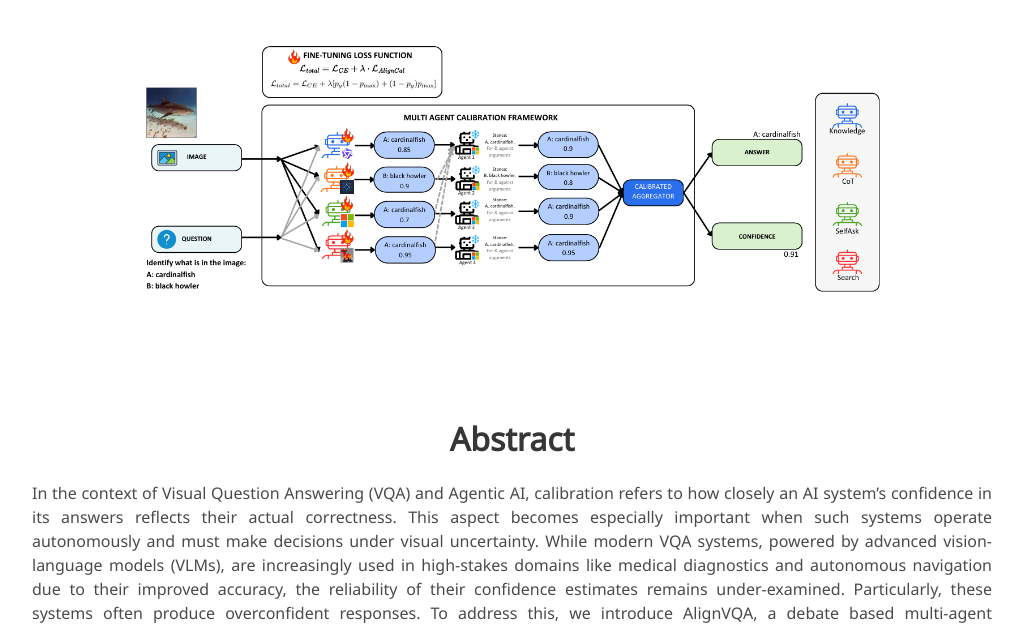
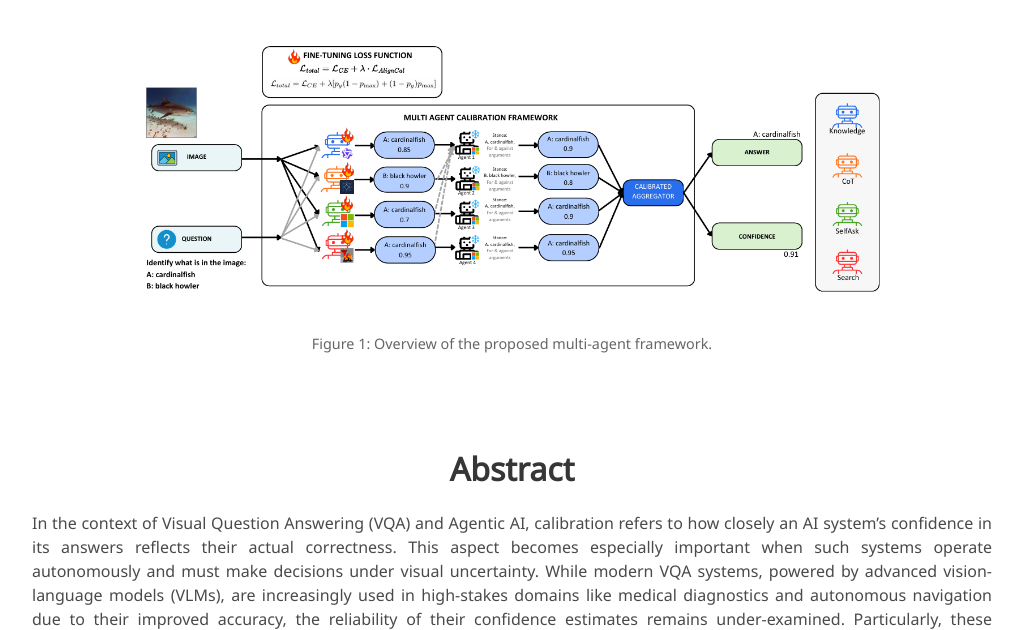
Before and after one commit to refine-align/refine-align.github.io, a plain HTML site: page index.html in a window 1280 px wide. Shown: the part 470-1100 px from the top of the page, without its empty margins (128-1151 px from the left). Drawn offline with nearby package versions, Linux system fonts and the light colour scheme; some icons are missing; a web font is replaced by a local one.

Commit message:
Update index.html

```diff
--- a/index.html
+++ b/index.html
@@ -84,13 +84,22 @@
 
     <div class="columns is-centered">
       <div class="column is-10 has-text-centered">
-        <img src="./static/images/agentic_framework.png"
-             alt="Framework Diagram"
-             style="width: 1200px; max-width: 100%; border-radius: 8px;">
+
+        <figure>
+          <img src="./static/images/agentic_framework.png"
+               alt="Proposed Framework Diagram"
+               style="width: 1200px; max-width: 100%; border-radius: 8px;">
+
+          <figcaption style="font-size: 0.9rem; color: #666; margin-top: 8px;">
+            Figure 1: Overview of the proposed multi-agent framework.
+          </figcaption>
+        </figure>
+
       </div>
     </div>
   </div>
 </section>
+
 <section class="section">
   <div class="container is-max-desktop">
     <h2 class="title is-3 has-text-centered">Abstract</h2>
```
